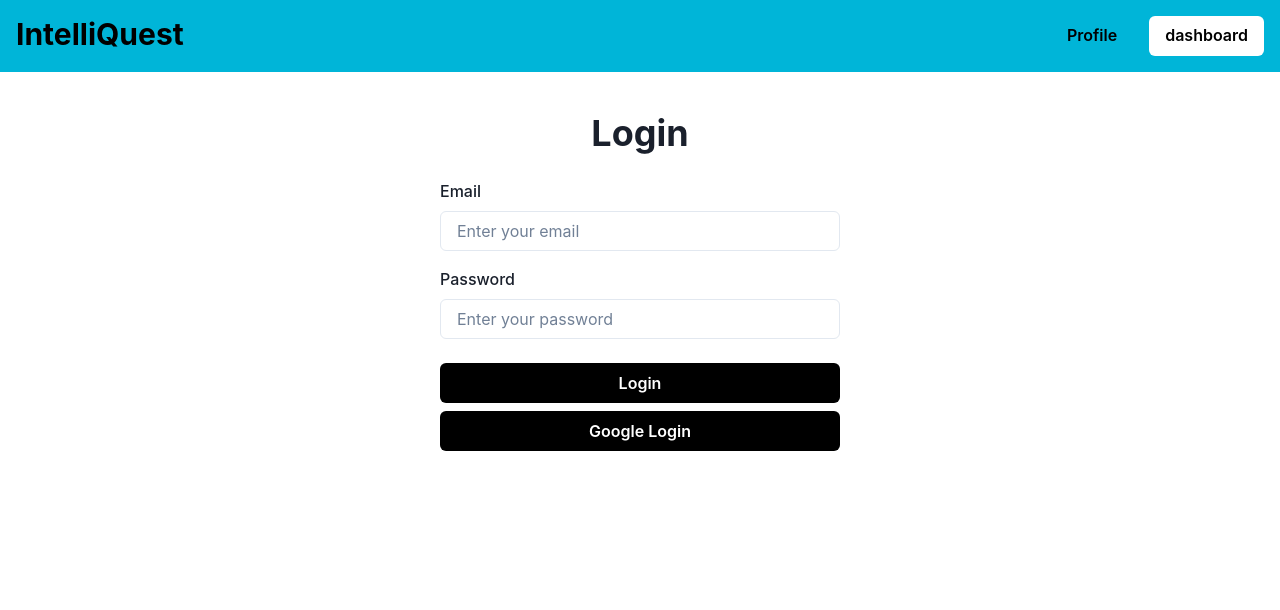
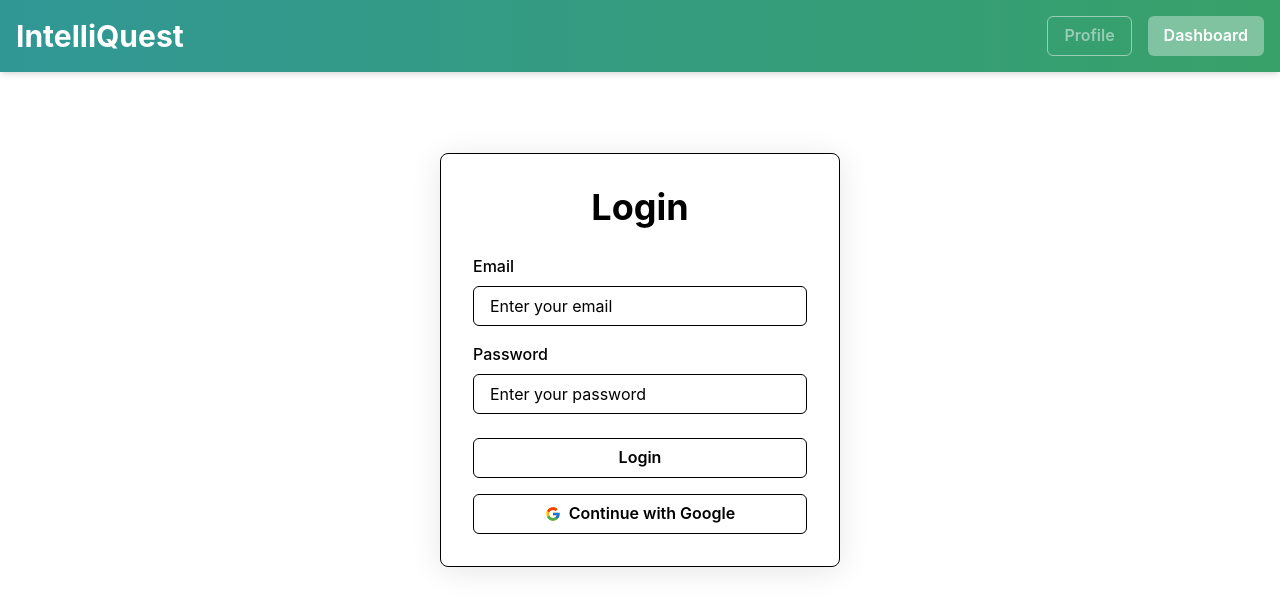
Before and after one commit to IVIonsters/IntelliQuest-Reignite, a React (Vite) app in the folder intelliquest-frontend/: page /login in a window 1280 px wide. Shown: the top 610 px of the page. Built offline with nearby package versions, Linux system fonts and the light colour scheme; no server answers.

Commit message:
installed react-icons, restyled and restructured login page for better UI interface.

```diff
--- a/intelliquest-frontend/package.json
+++ b/intelliquest-frontend/package.json
@@ -17,7 +17,7 @@
     "framer-motion": "^11.12.0",
     "react": "^18.3.1",
     "react-dom": "^18.3.1",
-    "react-icons": "^5.3.0",
+    "react-icons": "^5.4.0",
     "react-router-dom": "^7.0.1",
     "react-toastify": "^10.0.6"
   },
--- a/intelliquest-frontend/src/components/LoginPage/LoginPage.jsx
+++ b/intelliquest-frontend/src/components/LoginPage/LoginPage.jsx
@@ -1,11 +1,12 @@
 /* eslint-disable no-unused-vars */
 import React, { useState } from "react";
-import { Box, Button, Input, FormControl, FormLabel, Heading, Flex } from "@chakra-ui/react";
+import { Box, Button, Input, FormControl, FormLabel, Heading, Flex, Text, Alert, AlertIcon } from "@chakra-ui/react";
 import { doSignInWithEmailAndPassword, doSignInWithGoogle } from "../../firebase/auth";
 import { useAuth } from "../contexts/authContext/index.jsx";
 import { Navigate, useNavigate } from "react-router-dom"; // Import useNavigate
 import { auth, db } from "../../firebase/firebase";
 import { setDoc, doc } from "firebase/firestore";
+import { FcGoogle } from "react-icons/fc"; // Import Google icon
 
 function LoginPage() {
   const { userLoggedIn } = useAuth(); // Check if the user is already logged in
@@ -73,54 +74,115 @@ function LoginPage() {
       {userLoggedIn && <Navigate to="/profile" />}
 
       {/* Header section with app name and navigation buttons */}
-      <Flex as="header" justify="space-between" p={4} bg="cyan.500" color="black">
+      <Flex
+        as="header"
+        justify="space-between"
+        align="center"
+        p={4}
+        bgGradient="linear(to-r, teal.500, green.500)"
+        color="white"
+        boxShadow="md"
+        position="fixed"
+        width="100%"
+        zIndex="1000"
+      >
+        <Flex align="center">
+          <Box />
           <Heading size="lg">IntelliQuest</Heading>
+        </Flex>
         <Flex gap={4}>
-          {/* Login button navigates to the login page */}
-          <Button variant="ghost" color="black" onClick={() => navigate("/login")}>
+          {/* Profile button navigates to the profile page */}
+          <Button variant="outline" colorScheme="whiteAlpha" onClick={() => navigate("/profile")}>
             Profile
           </Button>
-          {/* Sign Up button navigates to the signup page */}
-          <Button color="black" bg="white" onClick={() => navigate("/dashboard")}>
-            dashboard
+          {/* Dashboard button navigates to the dashboard page */}
+          <Button variant="solid" colorScheme="whiteAlpha" onClick={() => navigate("/dashboard")}>
+            Dashboard
           </Button>
         </Flex>
       </Flex>
 
-      {/* Login form */}
-      <Box maxW="400px" mx="auto" mt="10">
-        <Heading mb="6" textAlign="center">Login</Heading>
+      {/* Background Image */}
+      <Box
+        minH="90vh"
+        display="flex"
+        alignItems="center"
+        justifyContent="center"
+      >
+        {/* Login form with glassmorphism effect */}
+        <Box
+          maxW="400px"
+          w="full"
+          p="8"
+          bg="rgba(255, 255, 255, 0.1)"
+          boxShadow="0 4px 30px rgba(0, 0, 0, 0.1)"
+          backdropFilter="blur(10px)"
+          borderRadius="lg"
+          border="1px solid black"
+        >
+          <Heading mb="6" textAlign="center" color="black">Login</Heading>
+
+          {/* Display error message */}
+          {errorMessage && (
+            <Alert status="error" mb="4">
+              <AlertIcon />
+              {errorMessage}
+            </Alert>
+          )}
+
           {/* Email input field */}
           <FormControl mb="4">
-          <FormLabel>Email</FormLabel>
+            <FormLabel color="black">Email</FormLabel>
             <Input
               type="email"
               value={email}
               onChange={(e) => setEmail(e.target.value)}
               placeholder="Enter your email"
+              bg="rgba(255, 255, 255, 0.2)"
+              color="black"
+              border="1px solid black"
+              _placeholder={{ color: 'black' }}
             />
           </FormControl>
 
           {/* Password input field */}
           <FormControl mb="6">
-          <FormLabel>Password</FormLabel>
+            <FormLabel color="black">Password</FormLabel>
             <Input
               type="password"
               value={password}
               onChange={(e) => setPassword(e.target.value)}
               placeholder="Enter your password"
+              bg="rgba(255, 255, 255, 0.2)"
+              color="black"
+              border="1px solid black"
+              _placeholder={{ color: 'black' }}
             />
           </FormControl>
 
           {/* Login button */}
-        <Button color="white" bg="black" width="100%" onClick={handleLogin}>
+          <Button
+            border="1px solid black"
+            colorScheme="white"
+            color="black"
+            width="full"
+            mb="4"
+            onClick={handleLogin}>
             Login
           </Button>
 
           {/* Google Login button */}
-        <Button color="white" bg="black" width="100%" mt="2" onClick={handleGoogleLogin}>
-          Google Login
+          <Button
+            border="1px solid black"
+            colorScheme="white"
+            color="black"
+            width="full"
+            onClick={handleGoogleLogin}
+            leftIcon={<FcGoogle />}
+          >
+            Continue with Google
           </Button>
+        </Box>
       </Box>
     </>
   );
```
Also changed, not shown: 1 other file (tests, documents, lock files or other folders). Lines whose indentation alone changed are shown as unchanged.
